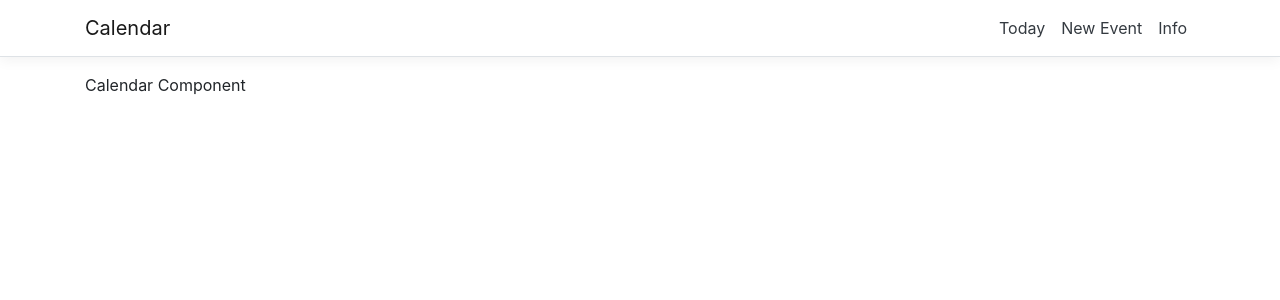
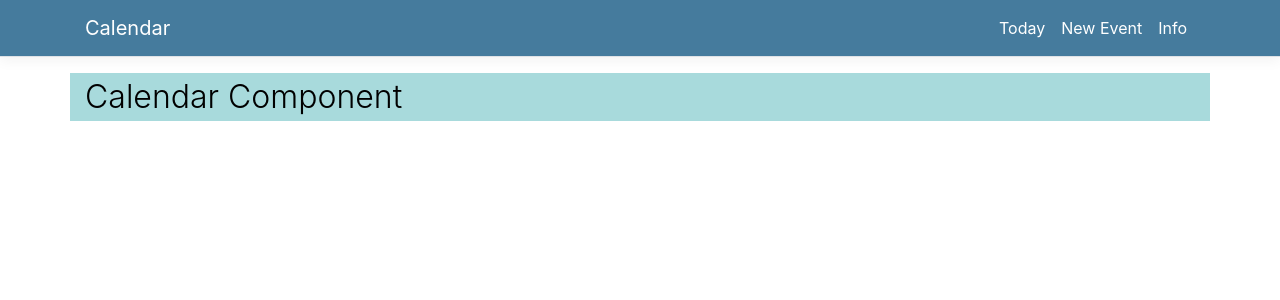
Before and after one commit to kacpwoja/EGUI_Calendar_React, a React (Create React App) app in the folder EGUI_Calendar_React/ClientApp/: page / in a window 1280 px wide. Shown: the top 300 px of the page. Built offline with nearby package versions, Linux system fonts and the light colour scheme.

Commit message:
css and navbar

```diff
--- a/EGUI_Calendar_React/ClientApp/src/components/Calendar.js
+++ b/EGUI_Calendar_React/ClientApp/src/components/Calendar.js
@@ -4,8 +4,12 @@ export class Calendar extends Component {
     render() {
         return (
             <div>
-                Calendar Component
+                <div className="row headerbar text-chonker">
+                    <div className="col">
+                        Calendar Component
+                    </div>
+                </div>
             </div>
         );
-                }
+    }
 }
--- a/EGUI_Calendar_React/ClientApp/src/components/NavMenu.js
+++ b/EGUI_Calendar_React/ClientApp/src/components/NavMenu.js
@@ -24,20 +24,20 @@ export class NavMenu extends Component {
   render () {
     return (
       <header>
-        <Navbar className="navbar-expand-sm navbar-toggleable-sm ng-white border-bottom box-shadow mb-3" light>
+        <Navbar className="navbar-expand-sm navbar-toggleable-sm ng-white border-bottom box-shadow mb-3 navigation" light>
           <Container>
-            <NavbarBrand tag={Link} to="/">Calendar</NavbarBrand>
+            <NavbarBrand className="text-white" tag={Link} to="/">Calendar</NavbarBrand>
             <NavbarToggler onClick={this.toggleNavbar} className="mr-2" />
             <Collapse className="d-sm-inline-flex flex-sm-row-reverse" isOpen={!this.state.collapsed} navbar>
-              <ul className="navbar-nav flex-grow">
+              <ul className="navbar-nav flex-grow navigation">
                 <NavItem>
-                  <NavLink tag={Link} className="text-dark" to="/day">Today</NavLink>
+                  <NavLink tag={Link} className="text-white" to="/day">Today</NavLink>
                 </NavItem>
                 <NavItem>
-                  <NavLink tag={Link} className="text-dark" to="/event">New Event</NavLink>
+                  <NavLink tag={Link} className="text-white" to="/event">New Event</NavLink>
                 </NavItem>
                 <NavItem>
-                  <NavLink tag={Link} className="text-dark" to="/info">Info</NavLink>
+                  <NavLink tag={Link} className="text-white" to="/info">Info</NavLink>
                 </NavItem>
               </ul>
             </Collapse>
--- a/EGUI_Calendar_React/ClientApp/src/custom.css
+++ b/EGUI_Calendar_React/ClientApp/src/custom.css
@@ -12,3 +12,60 @@ code {
   background-color: #1b6ec2;
   border-color: #1861ac;
 }
+
+/* My CSS */
+:root {
+    --color1: #1d3557;
+    --color2: #457b9d;
+    --color3: #a8dadc;
+    --color4: #f1faee;
+    --color5: #e63946;
+    --colortext1: white;
+    --colortext2: black;
+    --colorbg: white;
+    background-color: var(--colorbg);
+}
+
+.text-chonk {
+    background-color: inherit;
+    font-size: 1.5rem;
+    font-weight: 300;
+}
+
+.text-chonker {
+    background-color: inherit;
+    font-size: 2.0rem;
+    font-weight: 300;
+}
+
+.hyperlink, .hyperlink:hover {
+    color: inherit
+}
+
+.calendar-day {
+    background-color: inherit;
+    color: var(--colortext2);
+}
+
+.calendar-day-sun {
+    background-color: inherit;
+    color: var(--color5);
+}
+
+.calendar-day-today {
+    background-color: var(--color3)
+}
+
+.calendar-day-busy {
+    background-color: var(--color4)
+}
+
+.navigation {
+    background-color: var(--color2);
+    color: var(--colortext1);
+}
+
+.headerbar {
+    background-color: var(--color3);
+    color: var(--colortext2);
+}
```
